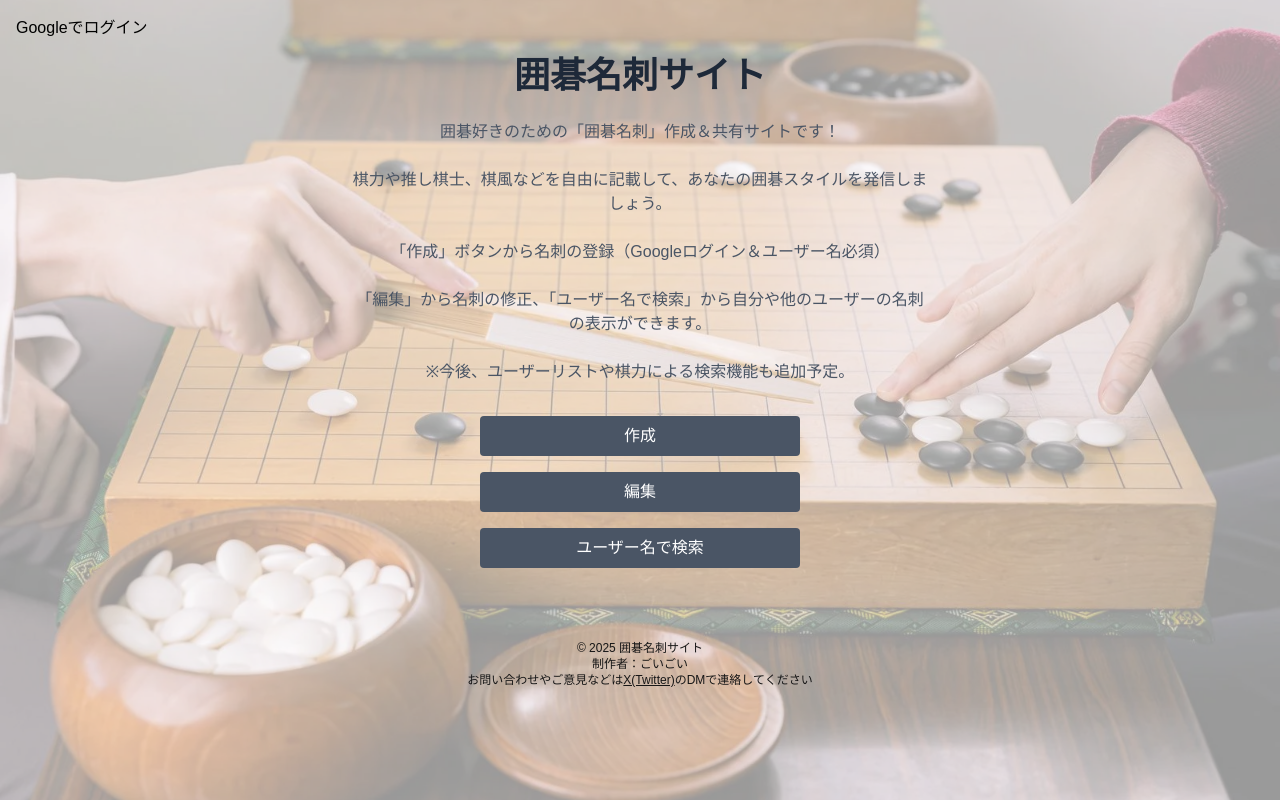
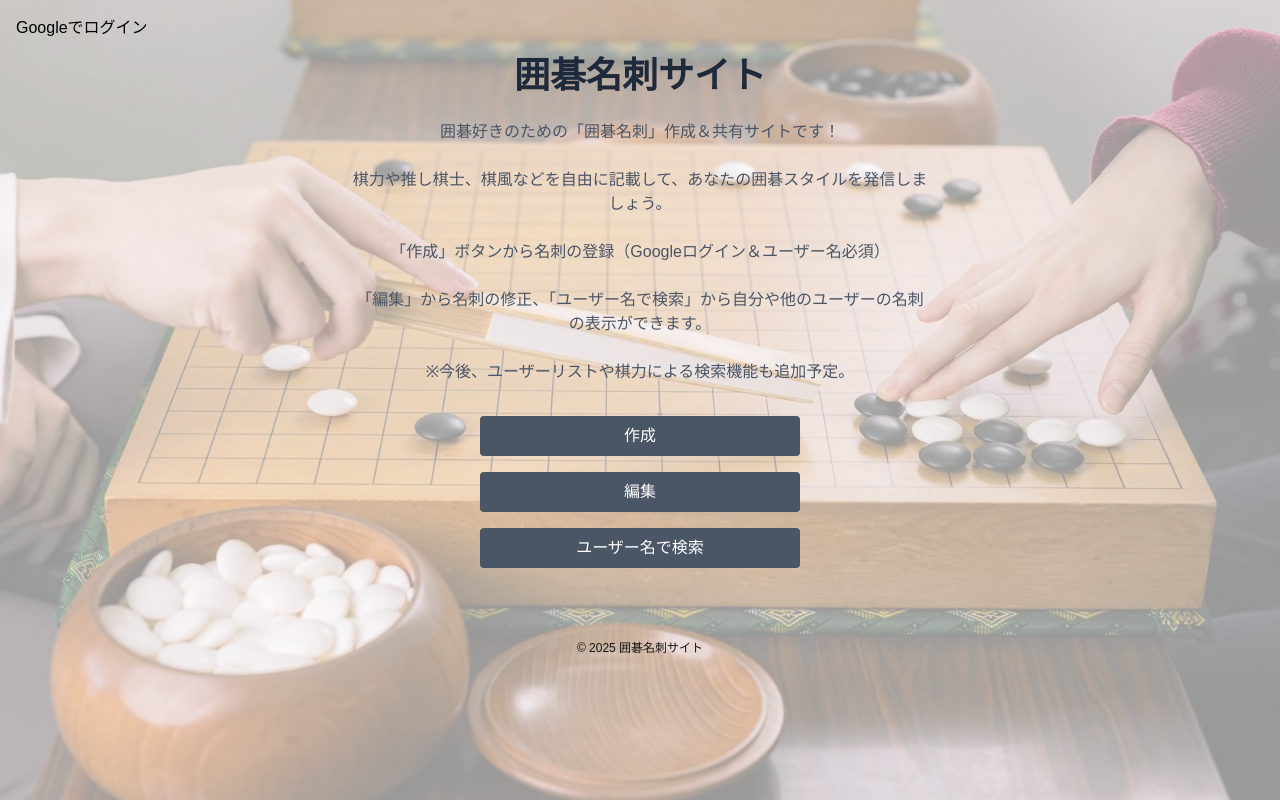
Before and after one commit to YamaU10622/igo-meishi, a Next.js app: page / in a window 1280 px wide. Built offline with nearby package versions, Linux system fonts and the light colour scheme; no server answers.

Commit message:
Revise Footer component

```diff
--- a/components/Footer.jsx
+++ b/components/Footer.jsx
@@ -2,8 +2,6 @@ export default function Footer() {
   return (
     <footer className="bottom-0 w-full mt-12 py-6 text-center text-xs text-black-500">
       <p>© 2025 囲碁名刺サイト</p>
-      <p>制作者：ごいごい</p>
-      <p>お問い合わせやご意見などは<a href="https://x.com/GoiGoi_5151" className="underline">X(Twitter)</a>のDMで連絡してください</p>
     </footer>
   );
 }
```
